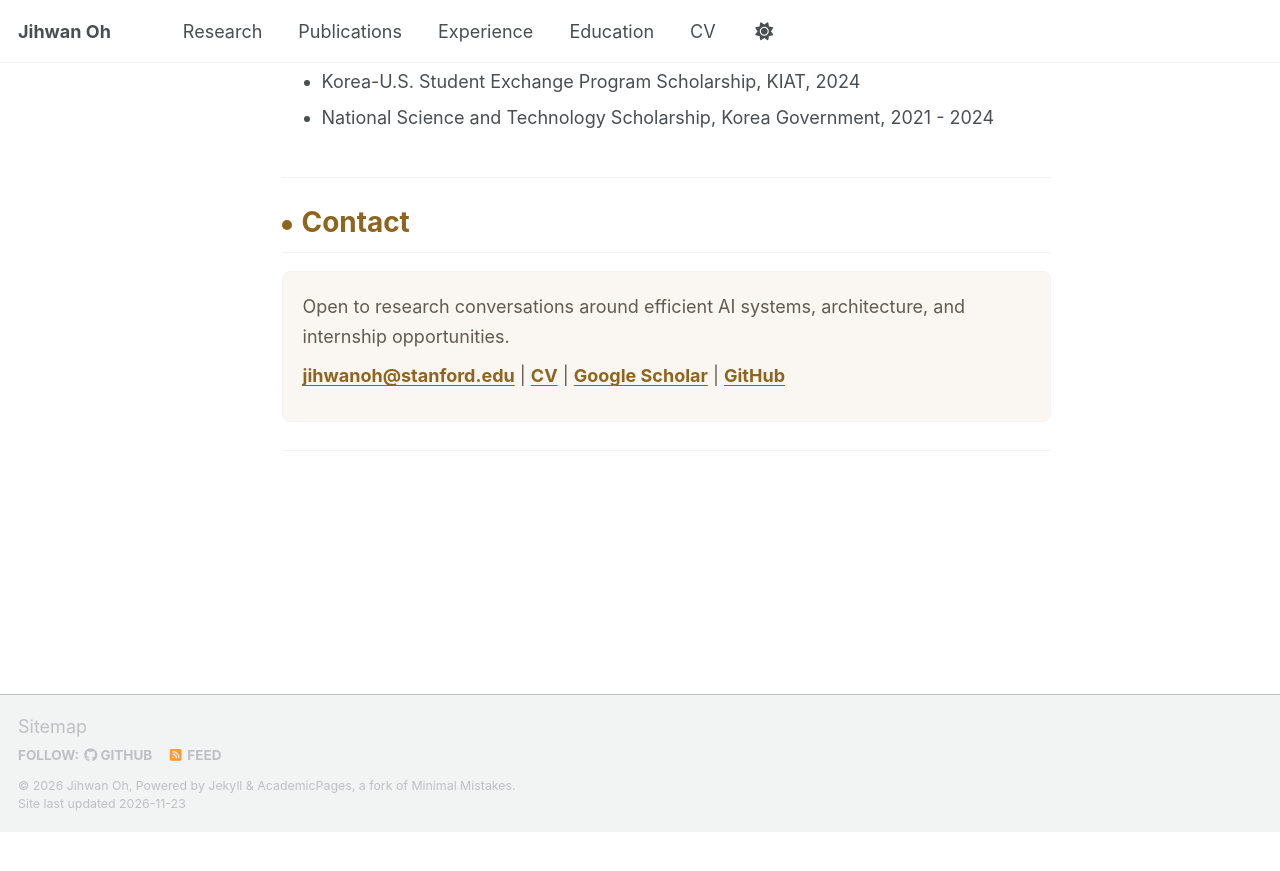
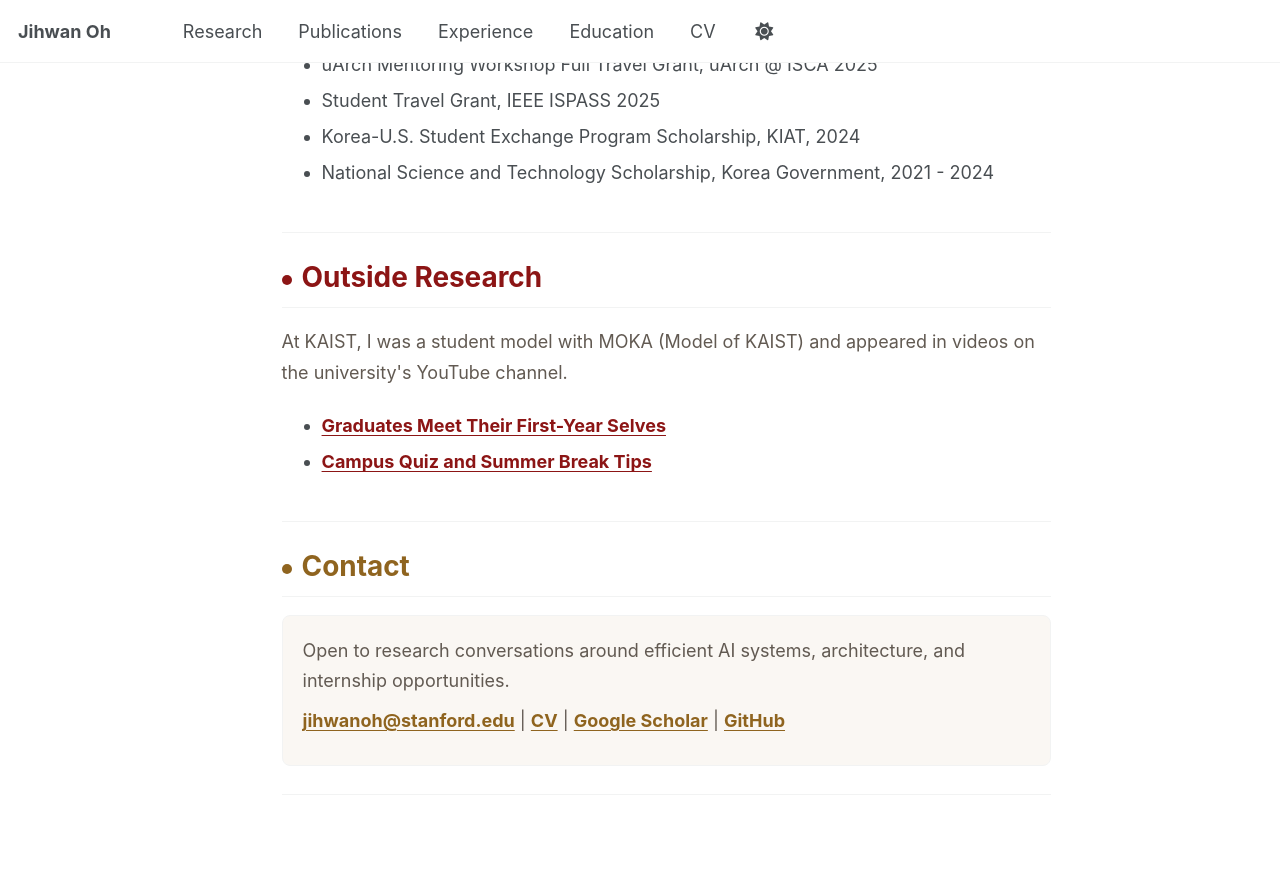
Before and after one commit to jihwan01/jihwan01.github.io, a Jekyll site: the page built from _pages/about.md, in a window 1280 px wide and 900 px high, scrolled down 4023 px. Shown: the top 871 px of the window. Built offline with Jekyll 4.4.1, drawn with Linux system fonts in a browser that asks for light colours; a script that is not in the unit is left out; before the commit the page ends 4855 px from its top, so only the background shows below that; some of the changed text lies outside the part shown.

Commit message:
Update research CV and personal homepage

```diff
--- a/_pages/about.md
+++ b/_pages/about.md
@@ -540,8 +540,9 @@ redirect_from:
     <article class="jo-publication">
       <div class="jo-pub-meta"><span>IISWC 2026</span><span>Conference</span><span>Best Paper Finalist</span></div>
       <h3>Compute-Communication Overlap Is Not Free: A Cross-Layer Characterization in GPU LLM Workloads</h3>
-      <p class="jo-authors"><strong>Jihwan Oh</strong>, Seokjin Go, Junkyum Kim, Jongse Park, Divya Mahajan</p>
+      <p class="jo-authors"><strong>Jihwan Oh</strong>, Junkyum Kim, Seokjin Go, Jongse Park, Divya Mahajan</p>
       <p class="jo-copy">A cross-layer study of compute-communication overlap overheads in GPU LLM workloads, exposing hardware-level costs that can be hidden at the software layer.</p>
+      <p class="jo-copy"><a href="https://doi.org/10.1109/IISWC71020.2026.00019">IEEE Xplore</a></p>
     </article>
     <article class="jo-publication">
       <div class="jo-pub-meta"><span>ISPASS 2025</span><span>Poster</span></div>
@@ -635,6 +636,15 @@ redirect_from:
     </ul>
   </section>
 
+  <section class="jo-section" id="outside-research">
+    <h2>Outside Research</h2>
+    <p class="jo-copy">At KAIST, I was a student model with MOKA (Model of KAIST) and appeared in videos on the university's YouTube channel.</p>
+    <ul>
+      <li><a href="https://www.youtube.com/watch?v=k6Lww1JLjbQ">Graduates Meet Their First-Year Selves</a></li>
+      <li><a href="https://www.youtube.com/watch?v=ZJl_9cpaFjY">Campus Quiz and Summer Break Tips</a></li>
+    </ul>
+  </section>
+
   <section class="jo-section" id="contact">
     <h2>Contact</h2>
     <div class="jo-contact">
```
Also changed, not shown: 2 other files.
